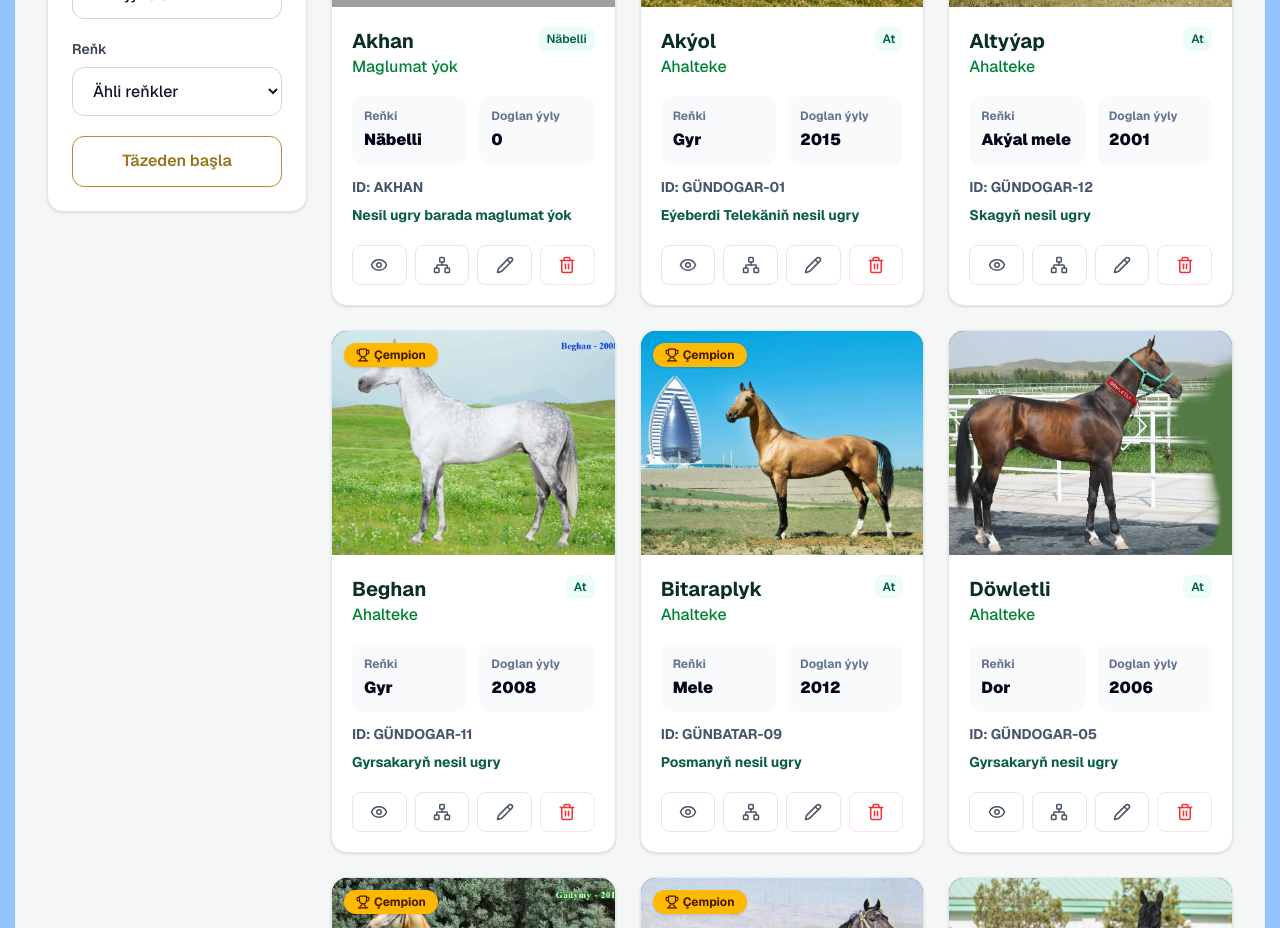
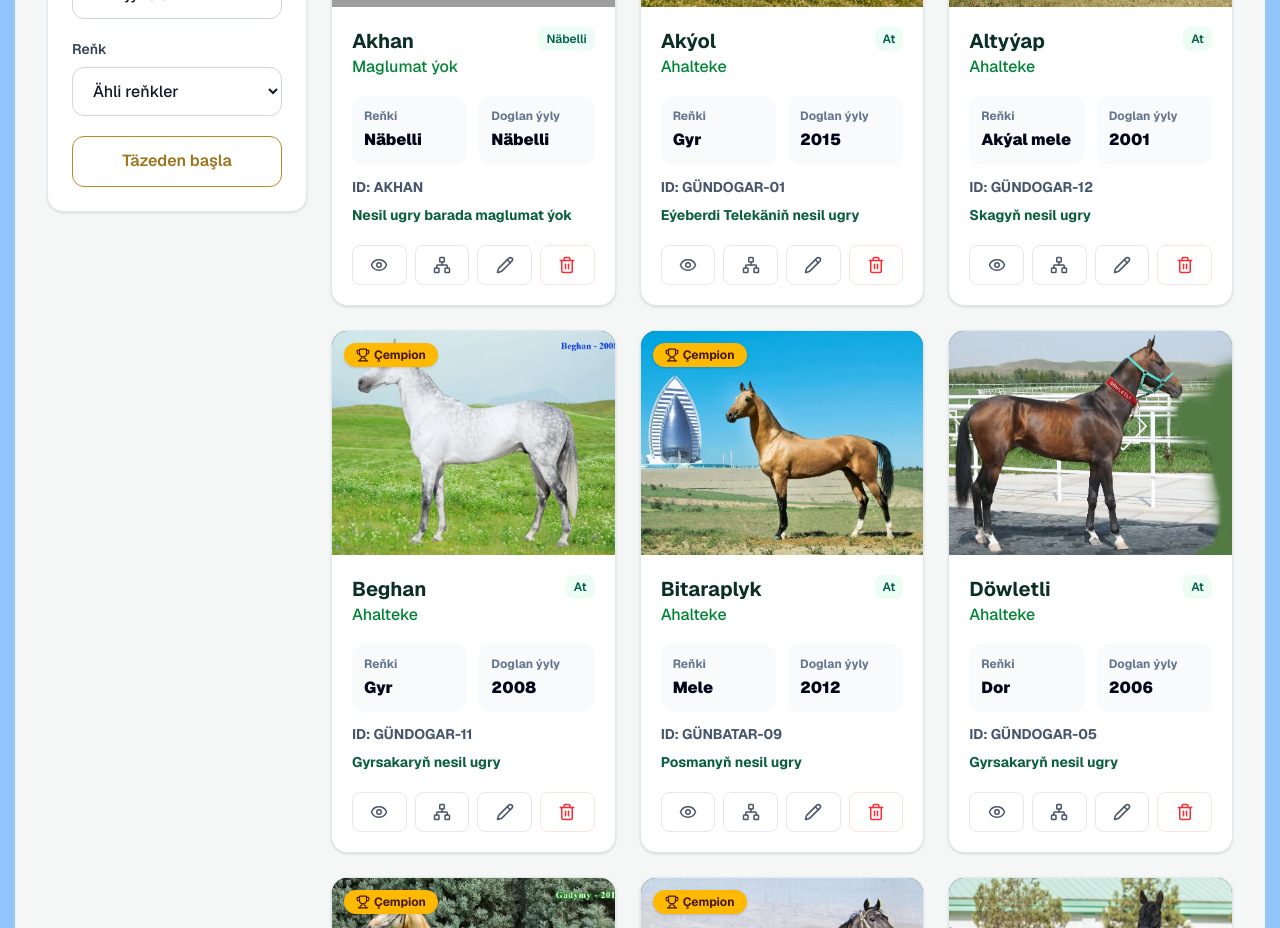
Before and after one commit to Stoun05/horse-portal-v2, a Next.js app: page /atlar in a window 1280 px wide. Shown: the part 880-1808 px from the top of the page. Built offline with nearby package versions, Linux system fonts and the light colour scheme; grey boxes are pictures that could not be loaded.

Commit message:
Show unknown Akhan birth year without invented dates

```diff
--- a/app/atlar/page.tsx
+++ b/app/atlar/page.tsx
@@ -306,7 +306,7 @@ export default function AtlarPage() {
                           </div>
                           <span className="rounded-lg bg-emerald-50 px-2 py-1 text-xs font-semibold text-emerald-800">{horse.sex}</span>
                         </div>
-                        <div className="mt-4 grid grid-cols-2 gap-3"><div className="rounded-xl bg-slate-50 p-3"><p className="text-xs font-bold text-slate-500">Reňki</p><p className="mt-1 font-black text-slate-950">{horse.color}</p></div><div className="rounded-xl bg-slate-50 p-3"><p className="text-xs font-bold text-slate-500">Doglan ýyly</p><p className="mt-1 font-black text-slate-950">{horse.year}</p></div></div><p className="mt-3 truncate text-sm font-bold text-slate-600">ID: {horse.code}</p><p className="mt-2 line-clamp-1 text-sm font-bold text-[#0b5e3c]">{horse.lineage || "Nesil ugry barada maglumat ýok"}</p>
+                        <div className="mt-4 grid grid-cols-2 gap-3"><div className="rounded-xl bg-slate-50 p-3"><p className="text-xs font-bold text-slate-500">Reňki</p><p className="mt-1 font-black text-slate-950">{horse.color}</p></div><div className="rounded-xl bg-slate-50 p-3"><p className="text-xs font-bold text-slate-500">Doglan ýyly</p><p className="mt-1 font-black text-slate-950">{horse.year || "Näbelli"}</p></div></div><p className="mt-3 truncate text-sm font-bold text-slate-600">ID: {horse.code}</p><p className="mt-2 line-clamp-1 text-sm font-bold text-[#0b5e3c]">{horse.lineage || "Nesil ugry barada maglumat ýok"}</p>
 
                         <div className="mt-5 grid grid-cols-4 gap-2">
                           <ActionLink href={horsePassportHref(horse.id)} label="Gör" icon={<Eye size={18} />} />
```
